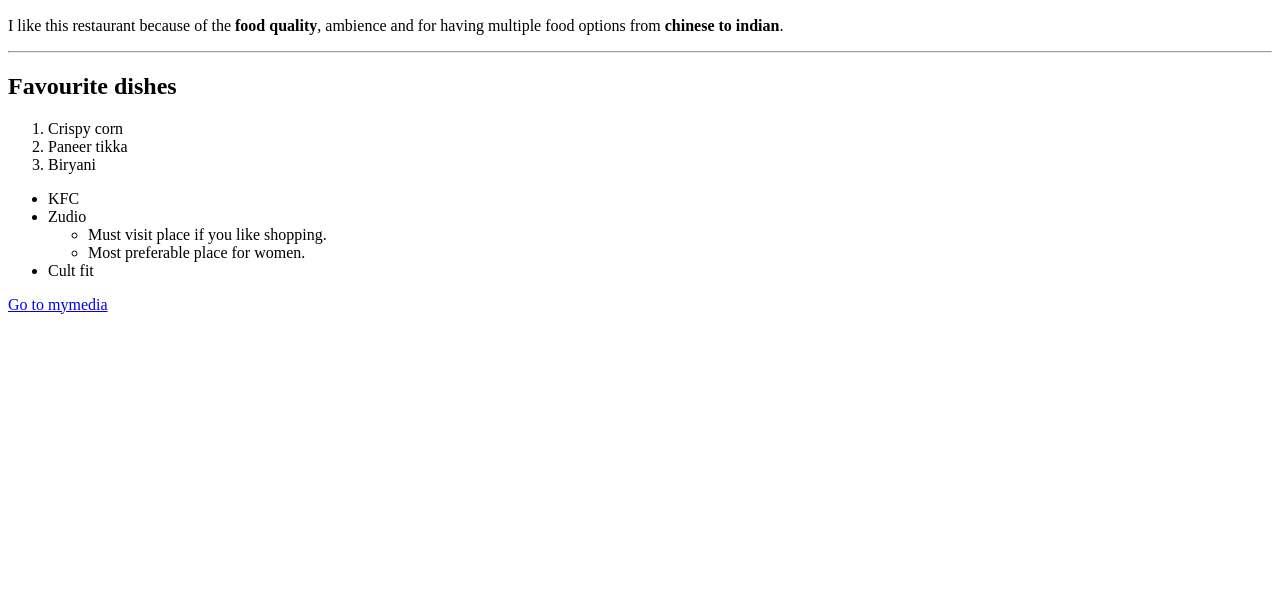
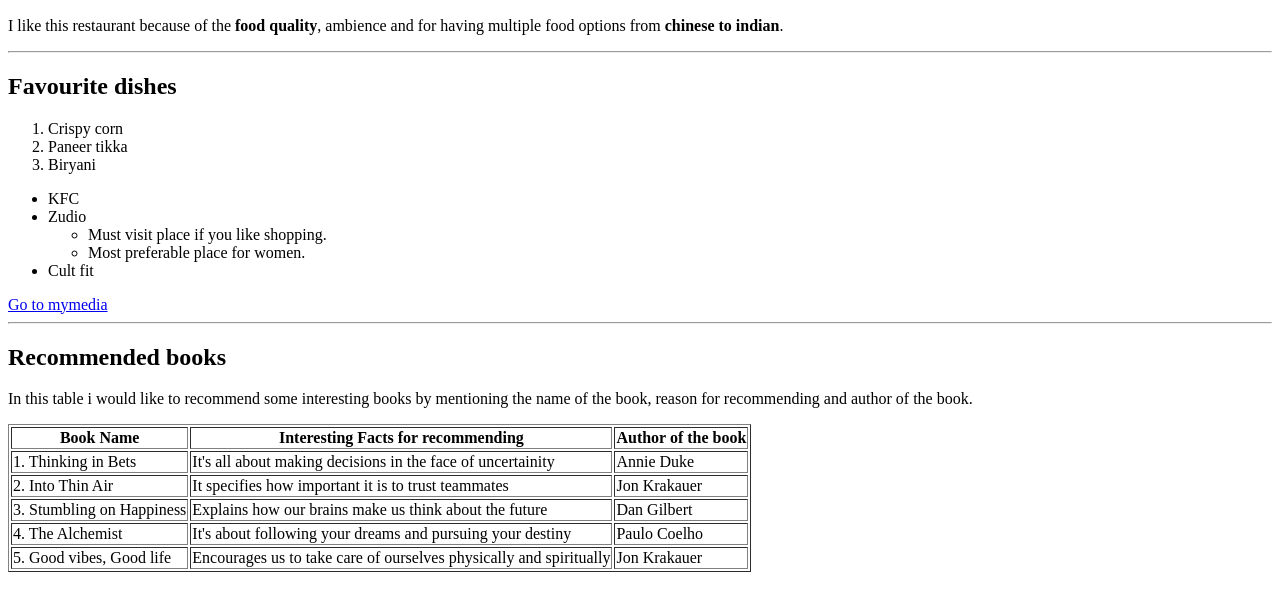
Before and after one commit to 44-563-Web-Apps-S24/44563-webapps-s24-assignment3-Sushma-362, a plain HTML site: page index.html in a window 1280 px wide. Shown: the part 110-720 px from the top of the page. Drawn offline with Linux system fonts and the light colour scheme.

Commit message:
Update index.html

```diff
--- a/index.html
+++ b/index.html
@@ -28,6 +28,43 @@
         <li>Cult fit</li>
     </ul>
     <a href="mymedia.html">Go to mymedia</a>
+    <hr></hr>
+    <h2>Recommended books</h2>
+    <p>In this table i would like to recommend some interesting books by mentioning the name of the book, reason for recommending and author of the book.</p>
+    <table border="1">
+        <thead>
+        <tr>
+          <th>Book Name</th>
+          <th>Interesting Facts for recommending</th>
+          <th>Author of the book</th>
+        </tr>
+        </thead>
+        <tr>
+            <td>1. Thinking in Bets</td>
+            <td>It's all about making decisions in the face of uncertainity</td>
+            <td>Annie Duke</td>
+        </tr>
+        <tr>
+            <td>2. Into Thin Air</td>
+            <td>It specifies how important it is to trust teammates</td>
+            <td>Jon Krakauer</td>
+        </tr>
+        <tr>
+            <td>3. Stumbling on Happiness</td>
+            <td>Explains how our brains make us think about the future</td>
+            <td>Dan Gilbert</td>
+        </tr>
+          <tr>
+            <td>4. The Alchemist</td>
+            <td>It's about following your dreams and pursuing your destiny</td>
+            <td>Paulo Coelho</td>
+        </tr>
+          <tr>
+            <td>5. Good vibes, Good life</td>
+            <td>Encourages us to take care of ourselves physically and spiritually</td>
+            <td>Jon Krakauer</td>
+        </tr>
+      </table>
 </body>
 
 </html>
```
